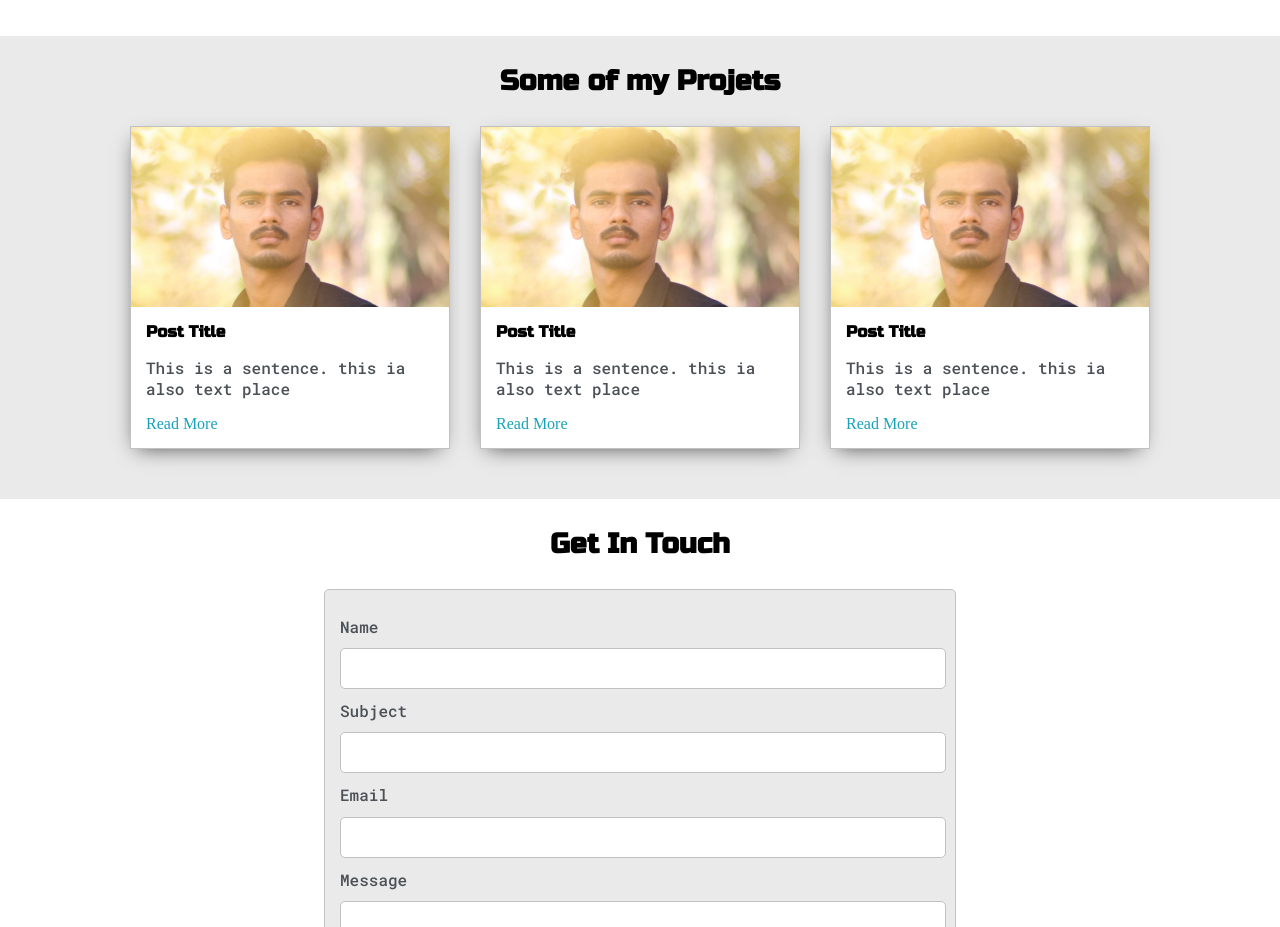
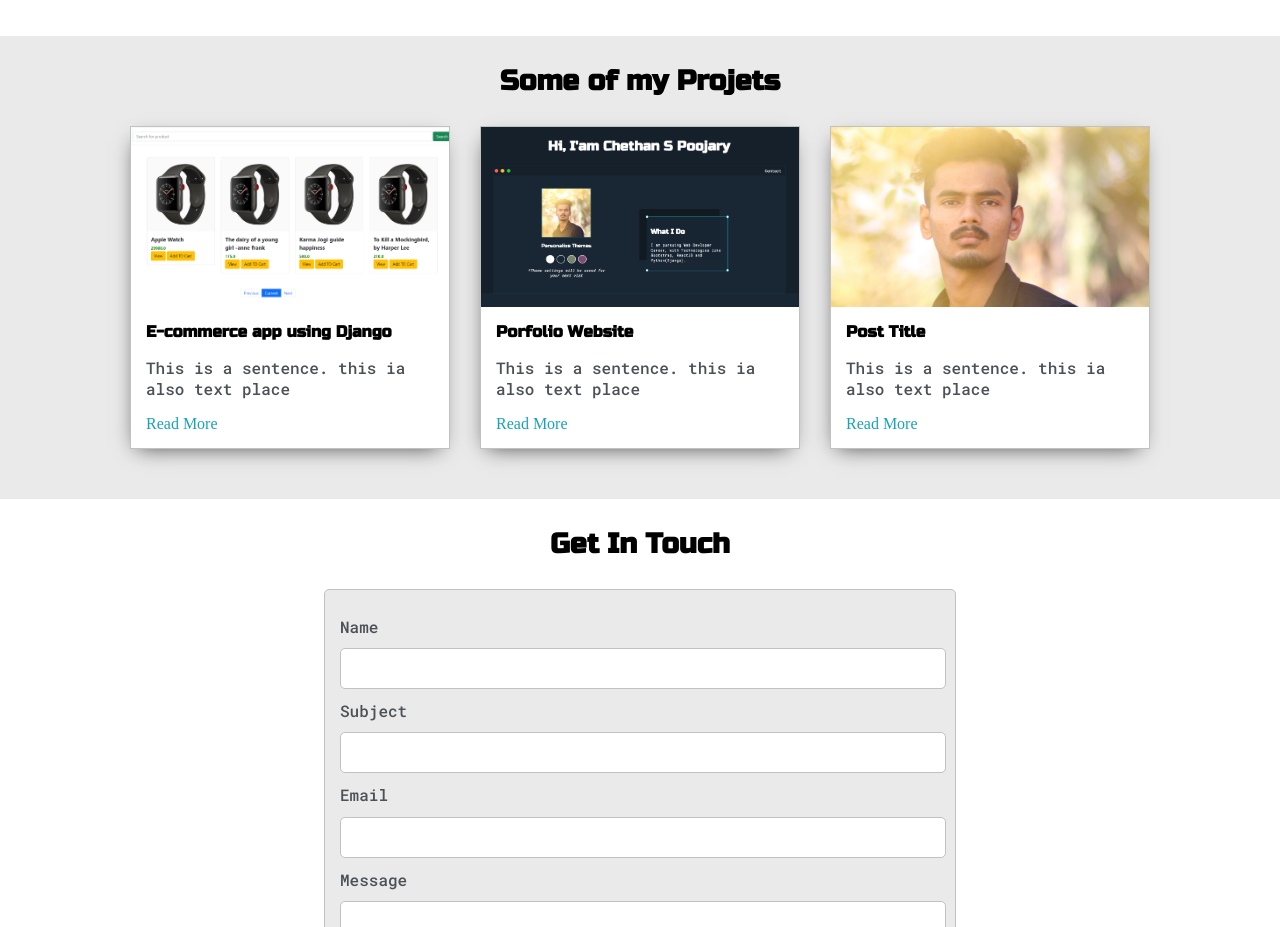
Before and after one commit to itscsp/PortfolioWebPage, a plain HTML site: page index.html in a window 1280 px wide. Shown: the part 1280-2207 px from the top of the page. Drawn offline with Linux system fonts and the light colour scheme.

Commit message:
changing images

```diff
--- a/index.html
+++ b/index.html
@@ -111,9 +111,9 @@
 			<div class="post-wrapper">
 				<div>
 					<div class="post">
-						<img class="thumbnail" src="./images/csp.jpeg">
+						<img class="thumbnail" src="./images/project2.png">
 						<div class="post-review">
-							<h6 class="post-title">Post Title</h6>
+							<h6 class="post-title">E-commerce app using Django</h6>
 							<p class="post-intro">This is a sentence. this ia also  text place</p>
 							<a href="#">Read More</a>
 						</div>
@@ -121,9 +121,9 @@
 				</div>
 				<div>
 					<div class="post">
-						<img class="thumbnail" src="./images/csp.jpeg">
+						<img class="thumbnail" src="./images/project1.png">
 						<div class="post-review">
-							<h6 class="post-title">Post Title</h6>
+							<h6 class="post-title">Porfolio Website</h6>
 							<p class="post-intro">This is a sentence. this ia also  text place</p>
 							<a href="#">Read More</a>
 						</div>
```
Also changed, not shown: images/project1.png (added), images/project2.png (added).
